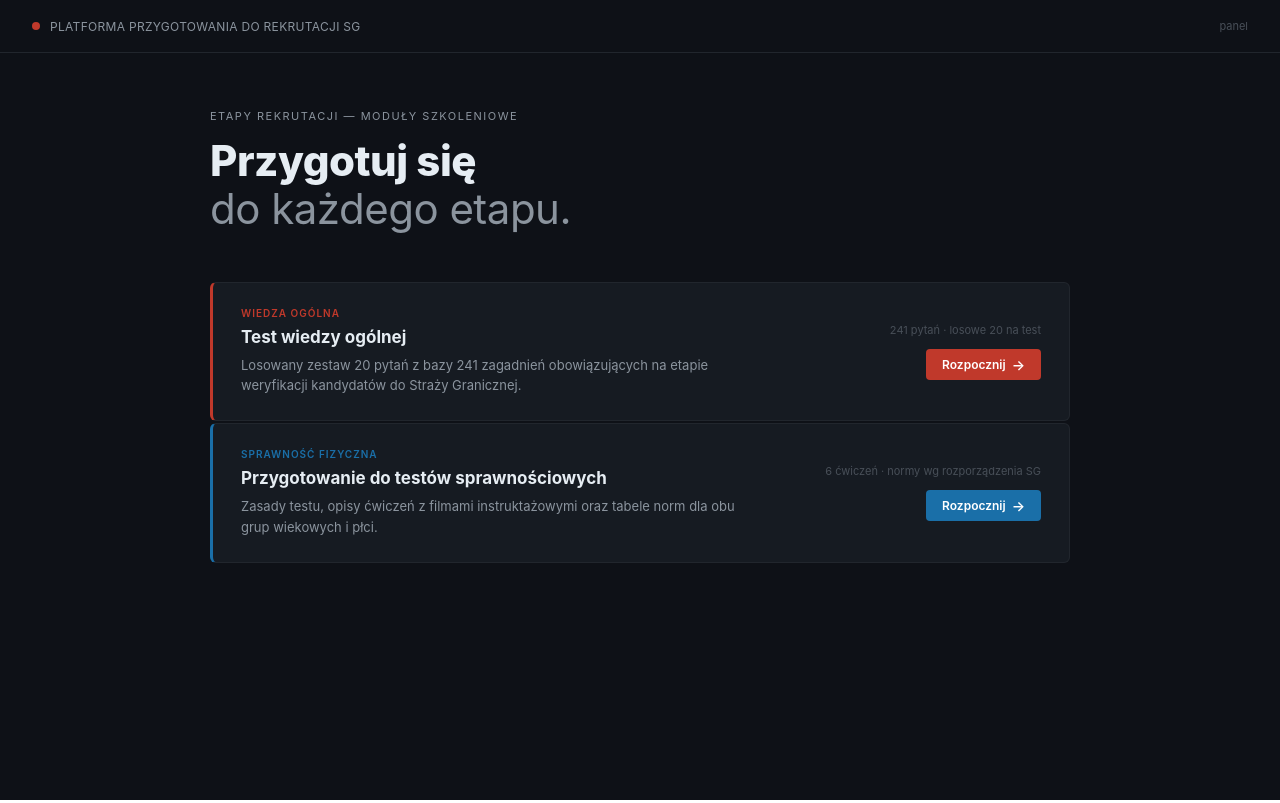
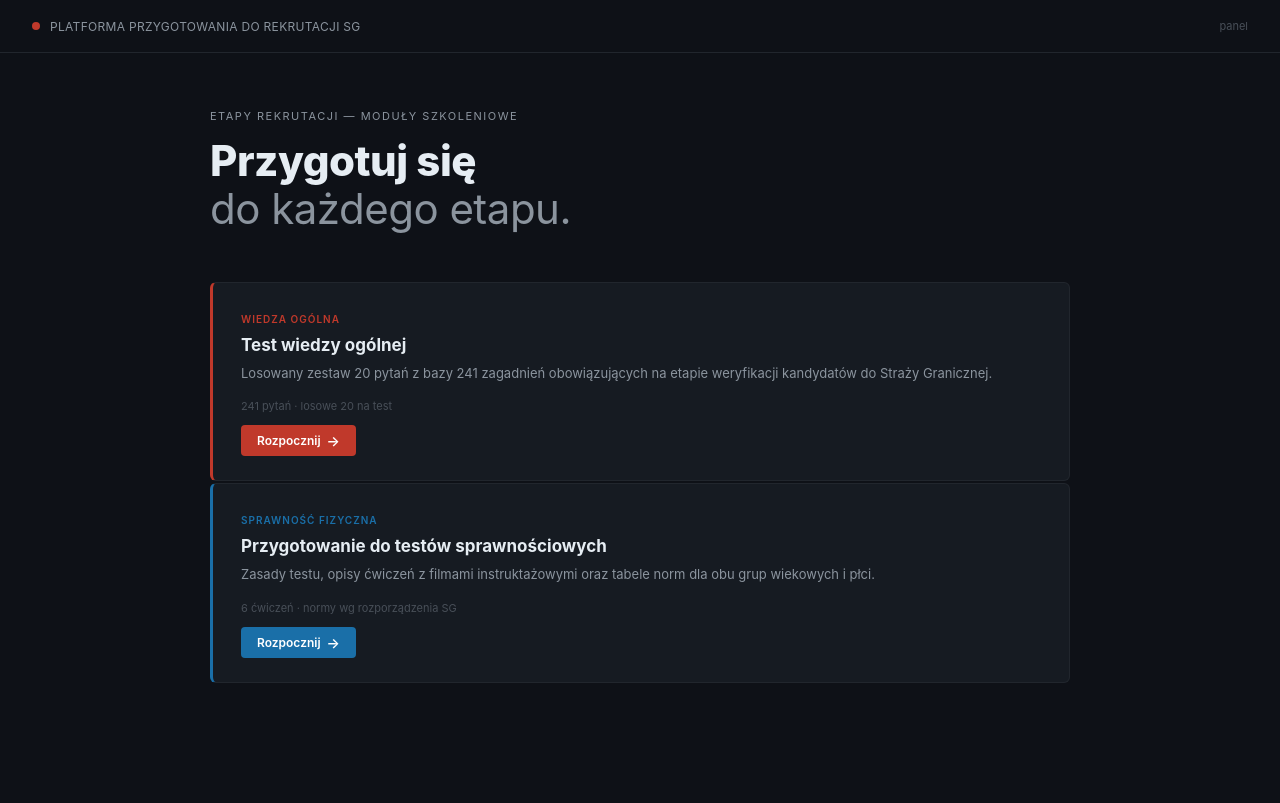
Before and after one commit to Kubas-ui/sg, a Next.js app: page / in a window 1280 px wide. Built offline with nearby package versions, Linux system fonts and the light colour scheme.

Commit message:
Refactor layout styles in page.js

```diff
--- a/app/page.js
+++ b/app/page.js
@@ -95,10 +95,9 @@ export default function Hub() {
                   borderLeft: `3px solid ${mod.accent}`,
                   borderRadius: 6,
                   padding: '24px 28px',
-                  display: 'grid',
-                  gridTemplateColumns: '1fr auto',
-                  alignItems: 'center',
-                  gap: 24,
+                  display: 'flex',
+                  flexDirection: 'column',
+                  gap: 16,
                   transition: 'background 0.12s, border-color 0.12s',
                   cursor: 'pointer',
                 }}
@@ -114,7 +113,7 @@ export default function Hub() {
                 }}
               >
                 <div>
-                  <div style={{ display: 'flex', alignItems: 'center', gap: 10, marginBottom: 8 }}>
+                  <div style={{ marginBottom: 8 }}>
                     <span style={{
                       fontSize: 10,
                       fontWeight: 600,
@@ -122,17 +121,16 @@ export default function Hub() {
                       letterSpacing: 1,
                       textTransform: 'uppercase',
                     }}>{mod.cat}</span>
-                    <span style={{ fontSize: 10, color: '#484f58' }}>{mod.code}</span>
                   </div>
                   <div style={{ fontSize: 17, fontWeight: 700, color: '#e6edf3', marginBottom: 8 }}>
                     {mod.title}
                   </div>
-                  <div style={{ fontSize: 13, color: '#8b949e', lineHeight: 1.6, maxWidth: 520 }}>
+                  <div style={{ fontSize: 13, color: '#8b949e', lineHeight: 1.6 }}>
                     {mod.desc}
                   </div>
                 </div>
-                <div style={{ textAlign: 'right', flexShrink: 0 }}>
-                  <div style={{ fontSize: 11, color: '#484f58', marginBottom: 12, whiteSpace: 'nowrap' }}>
+                <div style={{ display: 'flex', flexDirection: 'column', alignItems: 'flex-start', gap: 12 }}>
+                  <div style={{ fontSize: 11, color: '#484f58' }}>
                     {mod.meta}
                   </div>
                   <div style={{
```
